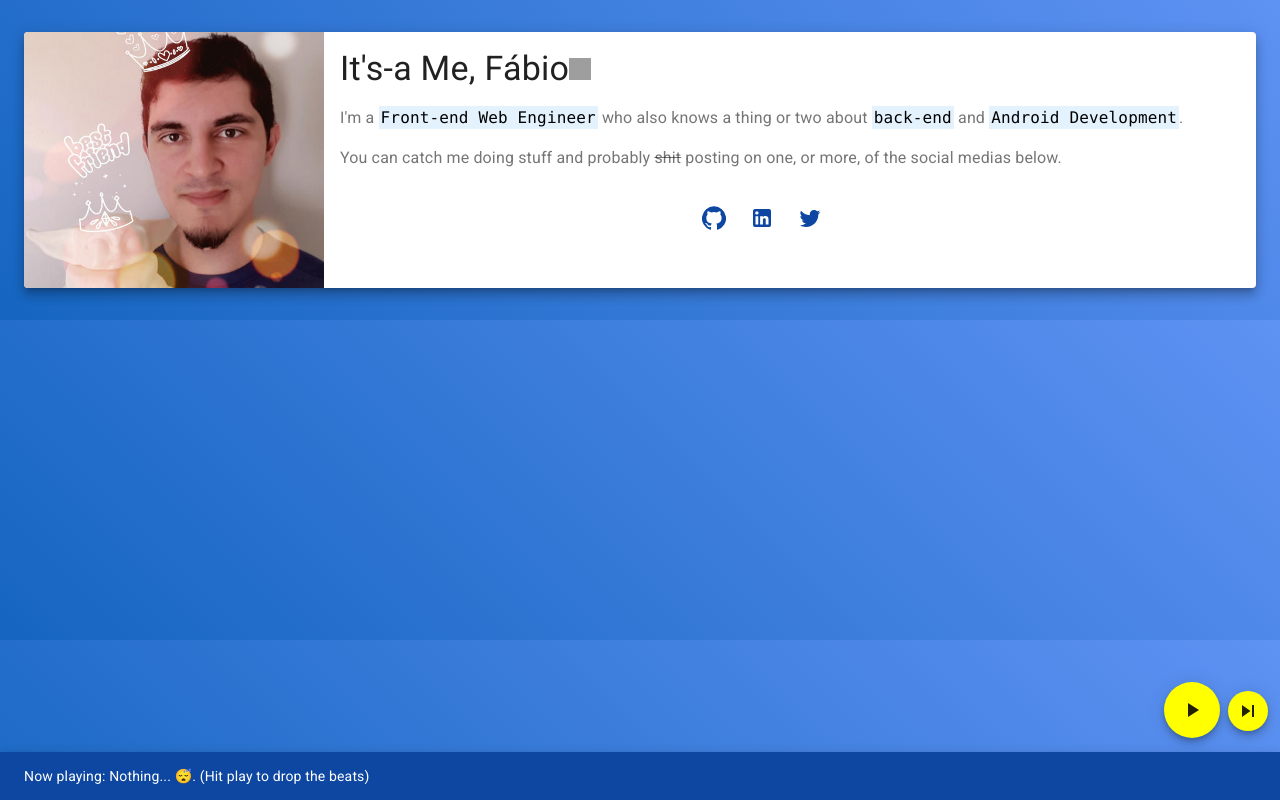
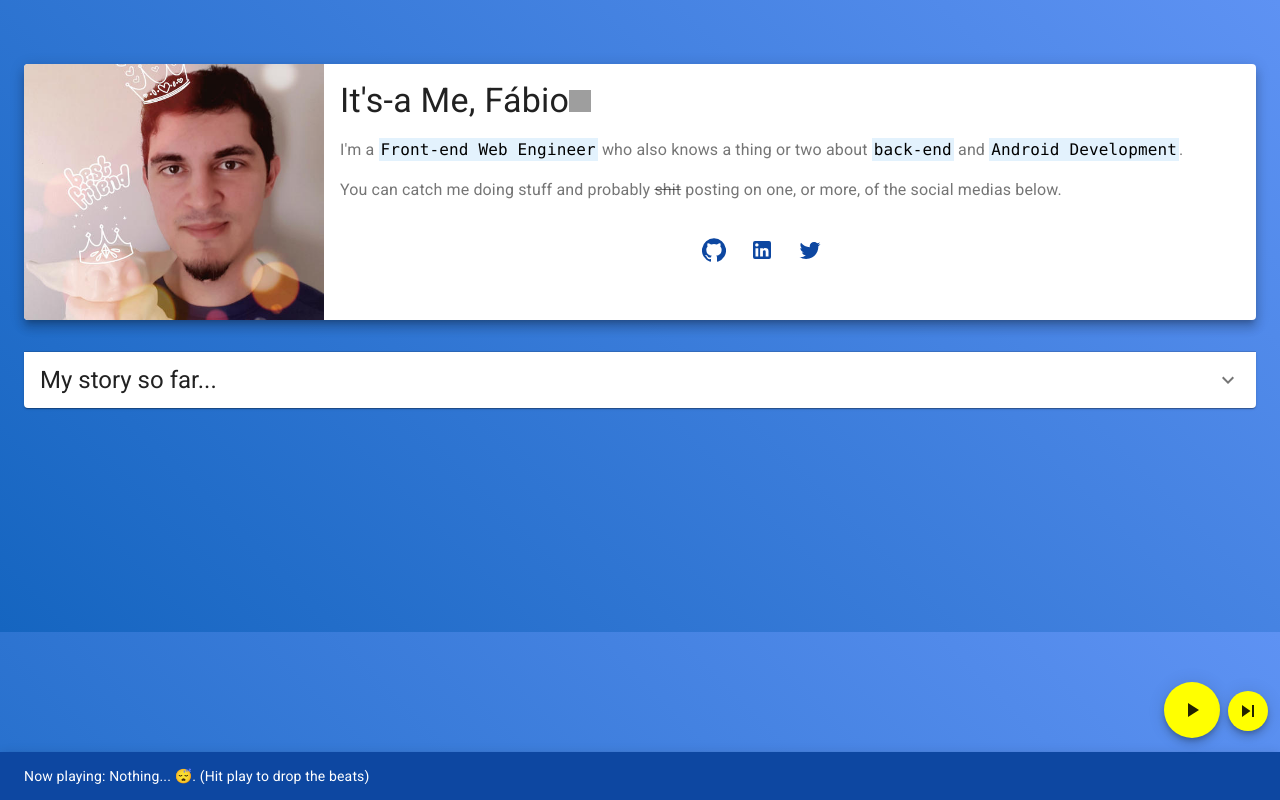
Before and after one commit to Chagall/personal-webiste, a React (Create React App) app: page / in a window 1280 px wide. Built offline with nearby package versions, Linux system fonts and the light colour scheme; grey boxes are pictures that could not be loaded.

Commit message:
Added the story accordion to the page and did some stuff to choose the right info card type on the first page render.

```diff
--- a/src/components/Page.js
+++ b/src/components/Page.js
@@ -1,9 +1,9 @@
 import React, { useEffect, useState } from "react";
 import HorizontalInfoCard from "./HorizontalInfoCard";
 import VerticalInfoCard from "./VerticalInfoCard";
+import StoryAccordion from "./StoryAccordion";
 
 export default function Page() {
-
   const getBrowserWindowWidth = () => {
     var windowWidth = 0;
     if (typeof window.innerWidth == "number") {
@@ -40,7 +40,13 @@ export default function Page() {
   };
 
   const [currentWidth, setCurrentWidth] = useState(-1);
-  const [info, setInfo] = useState(<HorizontalInfoCard />);
+  let firstRenderInfoCard =
+    getBrowserWindowWidth() < 750 ? (
+      <VerticalInfoCard />
+    ) : (
+      <HorizontalInfoCard />
+    );
+  const [info, setInfo] = useState(firstRenderInfoCard);
   const [intervalID, setIntervalID] = useState(-1);
 
   useEffect(() => {
@@ -55,12 +61,15 @@ export default function Page() {
     };
   }, []);
 
-  return <div style={smallScreen}>{info}</div>;
+  return (
+    <div style={containerStyle}>
+      {info}
+      <StoryAccordion />
+    </div>
+  );
 }
 
-
-
-const smallScreen = {
-  textAlign: "center",
-  margin: "0 auto",
+const containerStyle = {
+  paddingTop: "4vh",
+  paddingBottom: "12vh",
 };
```
